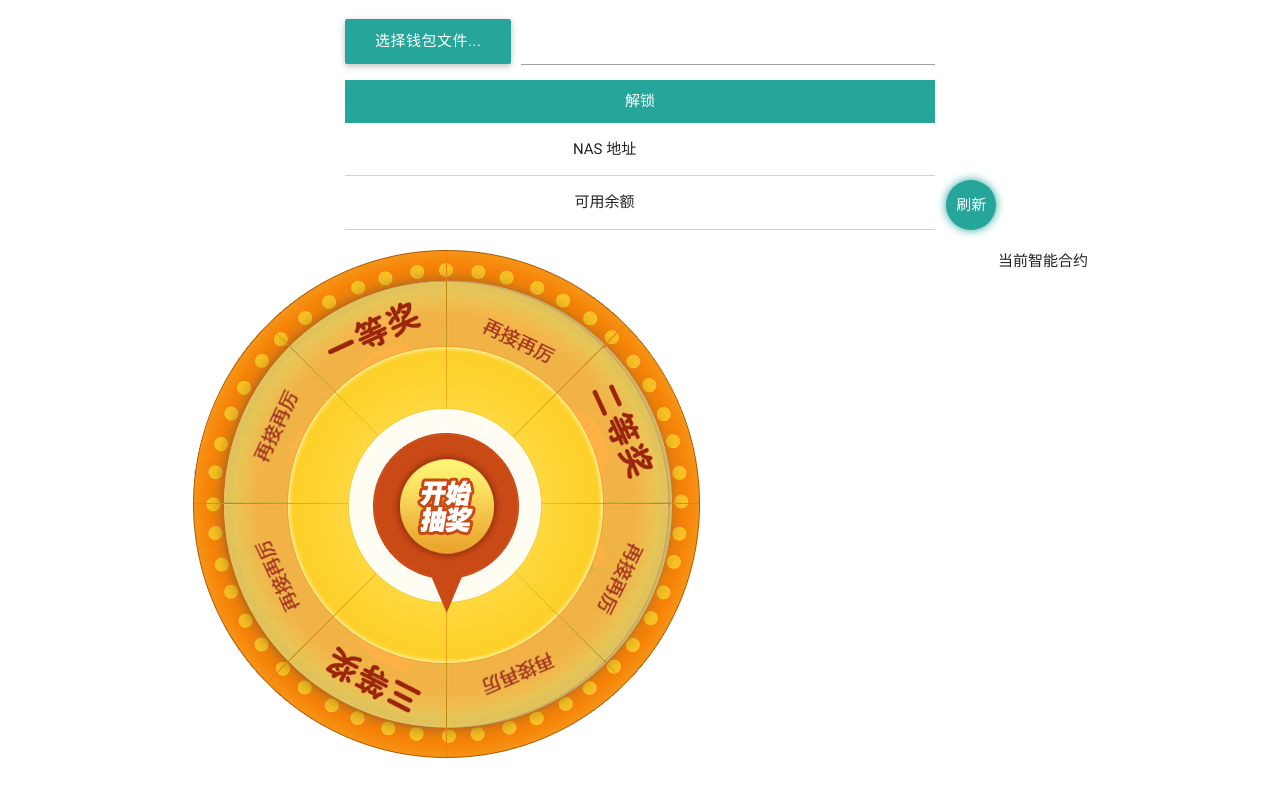
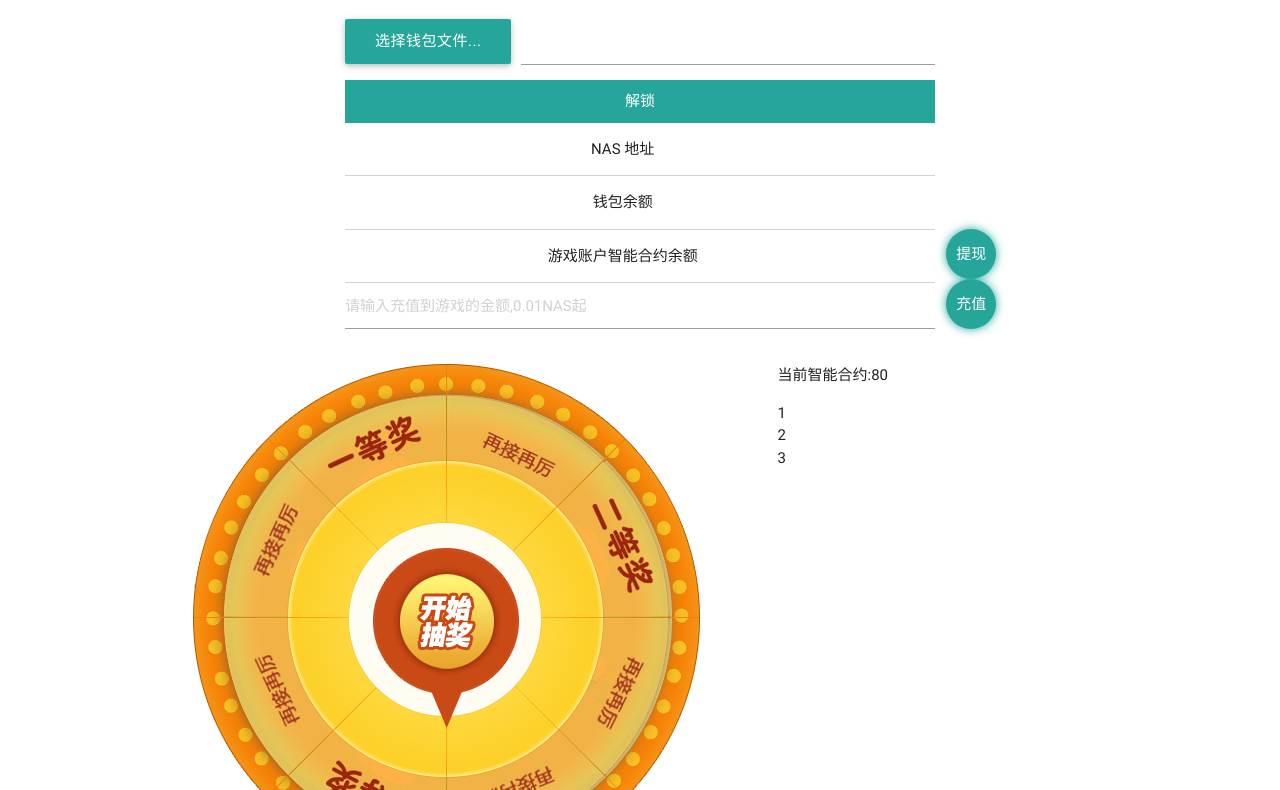
Before and after one commit to bytego/dapp.turn.table, a plain HTML site: page turnTableIndex.html in a window 1280 px wide. Shown: the part 80-870 px from the top of the page. Before the commit the page ends 845 px from the top, so only its background shows below. Drawn offline with Linux system fonts and the light colour scheme.

Commit message:
星云大转盘

```diff
--- a/turnTableIndex.html
+++ b/turnTableIndex.html
@@ -4,7 +4,7 @@
     <meta charset="utf-8">
     <title>星云大转盘</title>
     <meta http-equiv="Content-Security-Policy"
-          content="default-src 'self'; script-src 'self' 'unsafe-inline' 'unsafe-eval'; style-src 'self' 'unsafe-inline' https://fonts.googleapis.com; font-src 'self' data: https://fonts.gstatic.com; connect-src 'self' https://testnet.nebulas.io">
+          content="default-src 'self'; script-src 'self' 'unsafe-inline' 'unsafe-eval'; style-src 'self' 'unsafe-inline' https://fonts.googleapis.com; font-src 'self' data: https://fonts.gstatic.com; connect-src 'self' https://mainnet.nebulas.io">
     <meta name="viewport" content="width=device-width, initial-scale=1.0">
     <meta name="description" content="">
     <meta name="author" content="">
@@ -45,7 +45,7 @@
         width: 300px;
         height: 200px;
         background-image: -webkit-linear-gradient(left, blue, #66ffff 10%, #cc00ff 20%, #CC00CC 30%, #CCCCFF 40%, #00FFFF 50%, #CCCCFF 60%, #CC00CC 70%, #CC00FF 80%, #66FFFF 90%, blue 100%);
-        -webkit-text-fill-color: transparent; /* 将字体设置成透明色 */
+        /*-webkit-text-fill-color: transparent; !* 将字体设置成透明色 *!*/
         -webkit-background-clip: text; /* 裁剪背景图，使文字作为裁剪区域向外裁剪 */
         -webkit-background-size: 200% 100%;
         -webkit-animation: masked-animation 4s linear infinite;
@@ -77,7 +77,7 @@
     .refresh {
         position: absolute;
         right: -50px;
-        bottom: 0px;
+        bottom: 65px;
         width: 50px;
         height: 50px;
         line-height: 50px;
@@ -88,6 +88,22 @@
         box-shadow: 0 0 10px #26a69a;
         cursor: pointer;
     }
+
+    .refresh1 {
+        position: absolute;
+        right: -50px;
+        bottom: 15px;
+        width: 50px;
+        height: 50px;
+        line-height: 50px;
+        text-align: center;
+        background-color: #26a69a;
+        border-radius: 50%;
+        color: #fff;
+        box-shadow: 0 0 10px #26a69a;
+        cursor: pointer;
+    }
+
 
     .rotateBg {
         /*background: url("assets/img/bgM.png") no-repeat center;*/
@@ -116,7 +132,7 @@
 
     .rotateText {
         position: absolute;
-        right: 0;
+        right: 200px;
         top: 0;
     }
 
@@ -129,6 +145,11 @@
         /*background-color: rgb(240,112,13);*/
         background-color: #26a69a;
     }
+
+    .persons{
+        overflow: auto;
+        height: 400px;
+    }
 </style>
 
 <nav>
@@ -137,7 +158,7 @@
         <a href="index.html#" class="brand-logo text">星云大转盘</a>
         <ul id="nav-mobile" class="right hide-on-med-and-down">
             <li>
-                <a href="index.html#">首页</a>
+                <a href="index.html#">智能合约</a>
             </li>
             <li>
                 <a href="readme.html">使用说明</a>
@@ -161,7 +182,7 @@
                 <label for="keyfilepassword">你的钱包加密了，好！请输入密码</label>
                 <input placeholder="请输入您的密钥文件密码" class="center-align" id="keyfilepassword" type="password">
             </div>
-            <div class="jiesuo">解锁</div>
+            <div class="jiesuo" onclick="unlock()">解锁</div>
             <table class="bordered centered">
                 <tbody>
                 <tr>
@@ -169,12 +190,18 @@
                     <td id="address"></td>
                 </tr>
                 <tr>
-                    <td>可用余额<br></td>
+                    <td>钱包余额<br></td>
                     <td id="balance"></td>
+                </tr>
+                <div class="refresh" onclick="unlock()">提现</div>
+                <tr>
+                    <td>游戏账户智能合约余额<br></td>
+                    <td id="contract_balance"></td>
                 </tr>
                 </tbody>
             </table>
-            <div class="refresh">刷新</div>
+            <div><input type="number" min="0" id="reCharge_number" placeholder="请输入充值到游戏的金额,0.01NAS起" ><div class="refresh1" onclick="reCharge()">充值</div></div>
+
         </div>
     </div>
 
@@ -185,7 +212,14 @@
             <img src="./assets/img/arrow.png" alt="" class="arrow" id="lotteryBtn">
         </div>
         <div class="rotateText">
-            <div>当前智能合约</div>
+            <div><span>当前智能合约:</span><span>80</span></div>
+            <div>
+                <ul class="persons">
+                    <li>1</li>
+                    <li>2</li>
+                    <li>3</li>
+                </ul>
+            </div>
         </div>
 
     </div>
--- a/turnTableIndex.js
+++ b/turnTableIndex.js
@@ -6,10 +6,13 @@ var account = null;
 var keyfile = null;
 var Transaction = require("nebulas").Transaction;
 var neb = new Neb();
-neb.setRequest(new HttpRequest("https://testnet.nebulas.io"));
+// neb.setRequest(new HttpRequest("https://testnet.nebulas.io"));
+neb.setRequest(new HttpRequest("https://mainnet.nebulas.io"));
 
 //星云大转盘智能合约
-var contractAddress = "n1smvuknBYQmbPKs8eEpQb7DhHbaw7Wfd9y";
+// var contractAddress = "n1smvuknBYQmbPKs8eEpQb7DhHbaw7Wfd9y";
+//主网
+var contractAddress = "n1zq28Ko8towJhvkAbSHm7eW5HyTQ5a3pZ1";
 var chainid = 1;
 
 $('#keyfile').change(function (e) {
@@ -27,7 +30,8 @@ $('#keyfile').change(function (e) {
         }
     }
 });
-$('#keyfilepassword').change(function (e) {
+
+function unlock(e) {
     Materialize.toast('正在查询地址信息', 3000);
     account = new Account();
     try {
@@ -39,12 +43,18 @@ $('#keyfilepassword').change(function (e) {
     $('#address').text(account.getAddressString());
     neb.api.getAccountState({address: account.getAddressString()}).then(function (state) {
         $('#balance').text(state.balance / 1e18 + ' NAS');
-        Materialize.toast('信息查询成功', 3000);
+        Materialize.toast('钱包余额查询成功', 3000);
     });
-});
+}
+//
+// $('#keyfilepassword').change(function (e) {
+//
+// });
 
 //智能合约充值
-function reCharge(amount) {
+function reCharge() {
+
+    var amount = $("#reCharge_number").val();
 
     neb.api.call({
         chainID: chainid,
@@ -151,7 +161,7 @@ function afterAward(value) {
         nonce: 0,
         gasPrice: 1000000,
         gasLimit: 2000000,
-        contract: {function: "afterAward", args: ""}
+        contract: {function: "afterAward", args: JSON.stringify([value * 1e18])}
     }).then(function (call) {
         if (call.execute_err === '') {
             neb.api.getAccountState({address: account.getAddressString()}).then(function (state) {
```
Also changed, not shown: 1 other file.
